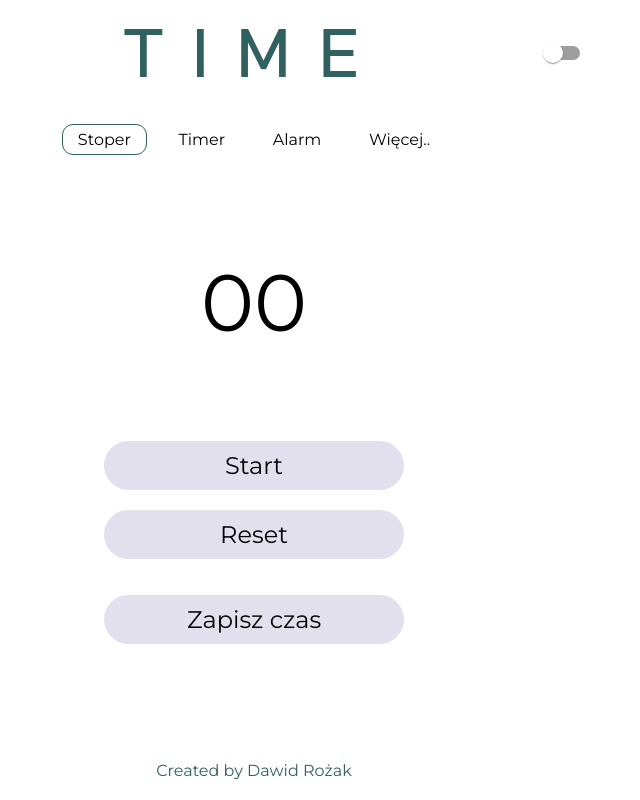
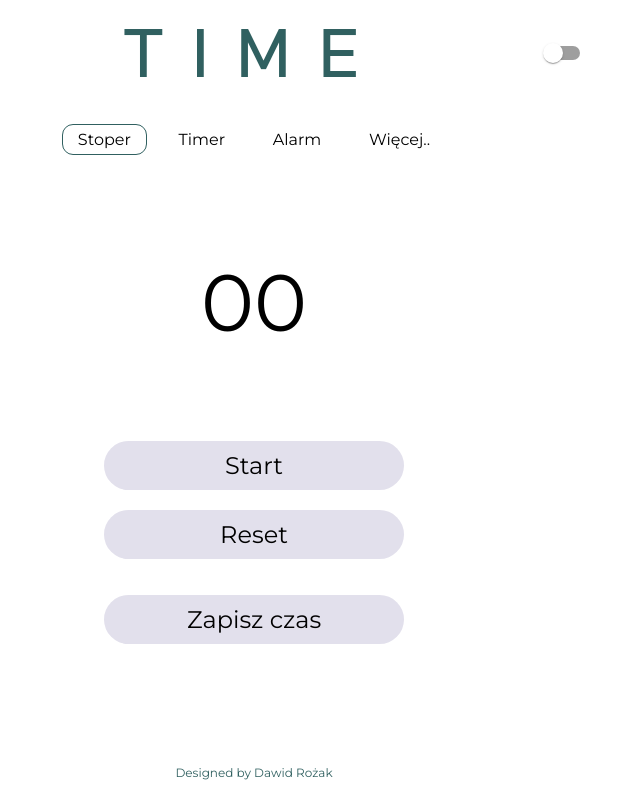
Before and after one commit to DawidDev/time_app, a React (Create React App) app: page / in a window 1280 px wide. Shown: the whole page, without its empty margins (386-1026 px from the left). Built offline with nearby package versions, Linux system fonts and the light colour scheme; the HTML template or start-up script is replaced by a standard one.

Commit message:
Update style in Footer

```diff
--- a/src/Layouts/Footer.js
+++ b/src/Layouts/Footer.js
@@ -14,6 +14,7 @@ const Container = styled.div`
     bottom: 20px;
     left: 50%;
     transform: translateX(-50%);
+    font-size: 12px;
 `
 
 const Footer = () => {
@@ -22,7 +23,7 @@ const Footer = () => {
 
     return (
         <Container theme={theme} themeObject={ThemeObject} >
-            Created by Dawid Rożak
+            Designed by Dawid Rożak
         </Container>
      );
 }
```
